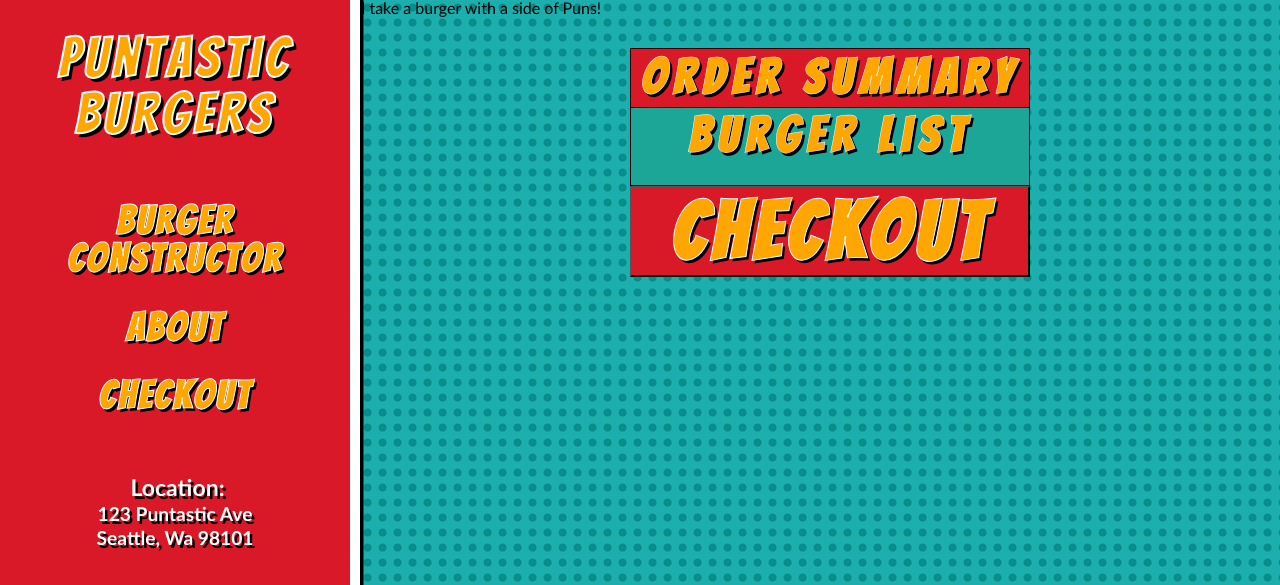
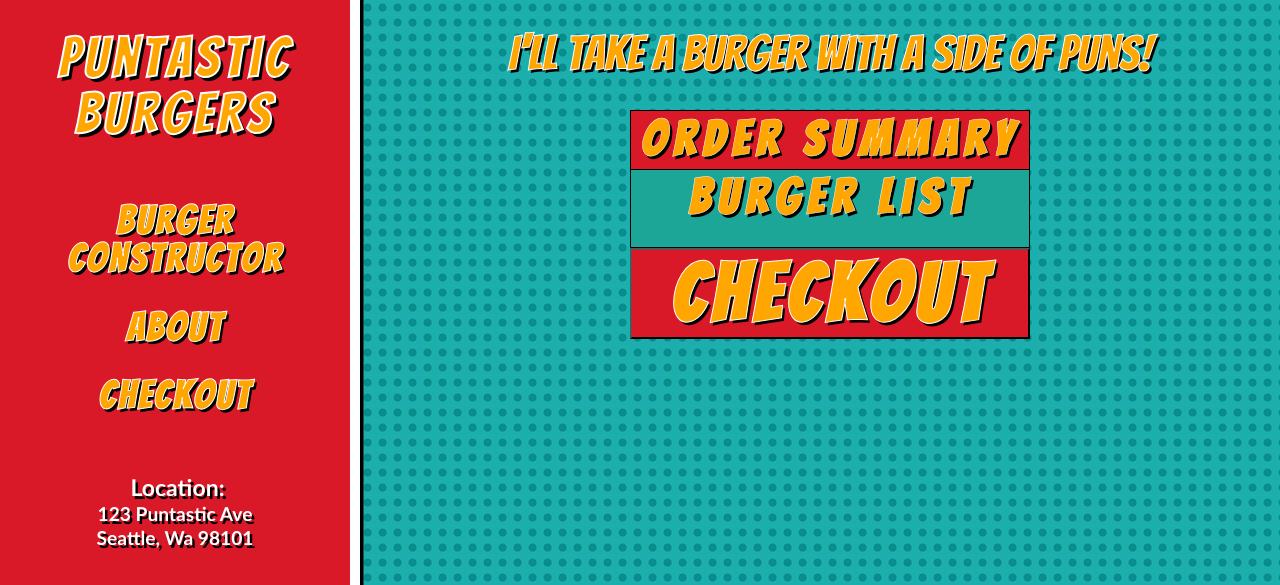
Before and after one commit to Elliron/puntastic-burger, a plain HTML site: page checkout.html in a window 1280 px wide. Shown: the top 585 px of the page. Drawn offline with Linux system fonts and the light colour scheme.

Commit message:
cleaned up css on checkout page, added hover/link to checkout button

```diff
--- a/checkout.html
+++ b/checkout.html
@@ -69,7 +69,7 @@
       <h3>Order Summary</h3>
       <h4>Burger List</h4>
       <ul id="burger-checkout"></ul>
-      <button type="button">Checkout</button>
+      <a href="https://youtu.be/9ekIzGfJkBs"><button type="button">Checkout</button></a>
     </section>
 
   </main>
--- a/css/style.css
+++ b/css/style.css
@@ -21,7 +21,18 @@ section{
   display: block;
   /* border: solid black 1px; */ /* just for building purposes */
 }
-
+section h2 {
+    font-family: 'Bangers', cursive;
+    font-size: 3em;
+    text-align: center;
+    color: #ffa600;
+    text-decoration: none;
+    text-shadow: 2.5px 2.5px black;
+    -webkit-text-stroke-width: 1px;
+    -webkit-text-stroke-color: white;
+    margin: 0px auto;
+    padding-top: 30px;
+}
 
 /*-----------  sidebar styling ---------*/
 
@@ -176,7 +187,7 @@ main section div img{
 
 }
 
-.burger-builder h2{
+/* .burger-builder h2{
   font-family: 'Bangers', cursive;
   font-size: 3em;
   text-align: center;
@@ -187,7 +198,7 @@ main section div img{
   -webkit-text-stroke-color: white;
   margin: 0px auto;
   padding-top: 30px;
-}
+} */
 
 #burger-order h3{
   display: inline-block;
@@ -362,3 +373,7 @@ font-weight: bold;
   -webkit-text-stroke-color: white;
   background-color: #D91828;
 }
+.order-summary button:hover {
+  color: #D91828;
+  cursor:pointer;
+}
```
